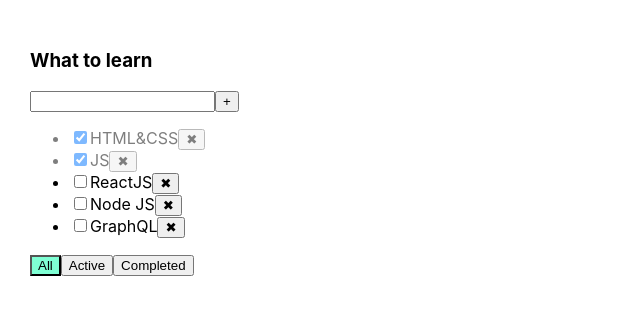
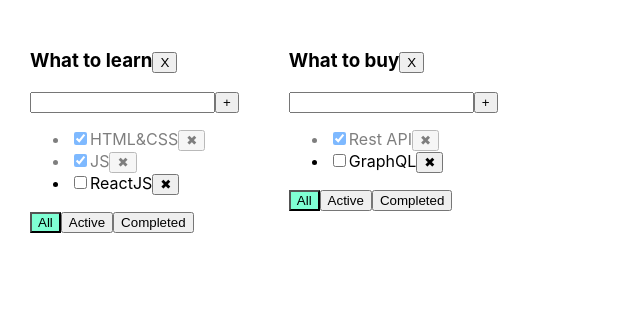
Before and after one commit to mrAxekash/todolist, a React (Create React App) app: page / in a window 1280 px wide. Shown: the top 314 px of the page, without its empty margins (0-640 px from the left). Built offline with nearby package versions, Linux system fonts and the light colour scheme.

Commit message:
Associal array tasks, create array todolist, new functions

```diff
--- a/src/App.tsx
+++ b/src/App.tsx
@@ -5,57 +5,115 @@
 
 export type FilteredValuesType = 'all' | 'active' | 'completed'
 
+export type TodolistsType = {
+    id: string
+    title: string
+    filter: FilteredValuesType
+}
+
+export type TasksType = {
+    [key: string]: Array<TaskType>
+}
+
 function App() {
 
-    let [tasks, setTasks] = useState([
-        { id: v1(), title: "HTML&CSS", isDone: true },
-        { id: v1(), title: "JS", isDone: true },
-        { id: v1(), title: "ReactJS", isDone: false },
-        { id: v1(), title: "Node JS", isDone: false },
-        { id: v1(), title: "GraphQL", isDone: false }
+    // let [tasks, setTasks] = useState([
+    //     {id: v1(), title: "HTML&CSS", isDone: true},
+    //     {id: v1(), title: "JS", isDone: true},
+    //     {id: v1(), title: "ReactJS", isDone: false},
+    //     {id: v1(), title: "Node JS", isDone: false},
+    //     {id: v1(), title: "GraphQL", isDone: false}
+    // ])
+    //
+    // let [filter, setFilter] = useState<FilteredValuesType>('all')
+
+    let todolistID1 = v1()
+    let todolistID2 = v1()
+
+    let [todolists, setTodolists] = useState<TodolistsType[]>([
+        {id: todolistID1, title: 'What to learn', filter: 'all'},
+        {id: todolistID2, title: 'What to buy', filter: 'all'},
+
     ])
 
-    let [filter, setFilter] = useState<FilteredValuesType>('all')
+    let [tasks, setTasks] = useState<TasksType>({
+        [todolistID1]: [
+            {id: v1(), title: 'HTML&CSS', isDone: true},
+            {id: v1(), title: 'JS', isDone: true},
+            {id: v1(), title: 'ReactJS', isDone: false},
+        ],
+        [todolistID2]: [
+            {id: v1(), title: 'Rest API', isDone: true},
+            {id: v1(), title: 'GraphQL', isDone: false},
+        ]
+    })
 
-    const deleteTask = (taskId: string) => {
-        setTasks(tasks.filter(task => task.id !== taskId))
+    //tasks function
+    const deleteTask = (taskId: string, todolistID: string) => {
+        setTasks({...tasks, [todolistID]: tasks[todolistID].filter(task => task.id !== taskId)})
     }
 
-    const changeFilter = (filter: FilteredValuesType) => {
-        setFilter(filter)
+    const changeFilter = (todolistId: string, filter: FilteredValuesType) => {
+        setTodolists(todolists.map(todolist => todolist.id === todolistId ? {...todolist, filter} : todolist))
+
     }
 
-    const addTask = (newTaskTitle: string) => {
+    const addTask = (newTaskTitle: string, todolistID: string) => {
         let newTask: TaskType = {id: v1(), title: newTaskTitle, isDone: false}
-        setTasks([newTask, ...tasks])
+        setTasks({...tasks, [todolistID]: [ newTask , ...tasks[todolistID]]})
     }
 
-    const changeTaskStatus = (taskId: string, isDone: boolean) => {
-        setTasks(tasks.map(task => task.id === taskId ? {...task, isDone} : task))
+    const changeTaskStatus = (taskId: string, isDone: boolean, todolistID: string) => {
+        setTasks({...tasks, [todolistID]: tasks[todolistID].map(task => task.id === taskId ? {...task, isDone } : task)})
+    }
+
+    //todolists function
+
+    const deleteTodolist = (todolistID: string) => {
+        setTodolists(todolists.filter(todolist => todolist.id !== todolistID))
+        delete tasks[todolistID]
     }
 
 
-    let filteredTasks = tasks
-
-    if(filter === 'active') {
-        filteredTasks = filteredTasks.filter(task => !task.isDone)
-    }
-    if(filter === 'completed') {
-        filteredTasks = filteredTasks.filter(task => task.isDone)
-    }
 
 
     return (
         <div className="App">
-            <Todolist
-                title={'What to learn'}
-                tasks={filteredTasks}
-                deleteTask={deleteTask}
-                filter={filter}
-                changeFilter={changeFilter}
-                addTask={addTask}
-                changeTaskStatus={changeTaskStatus}
-            />
+            {todolists.map(todolist => {
+
+                let taskForTodolist = tasks[todolist.id]
+
+                if (todolist.filter === 'active') {
+                    taskForTodolist = taskForTodolist.filter(task => !task.isDone)
+                }
+                if (todolist.filter === 'completed') {
+                    taskForTodolist = taskForTodolist.filter(task => task.isDone)
+                }
+
+                return (
+                    <Todolist
+                        key={todolist.id}
+                        id={todolist.id}
+                        title={todolist.title}
+                        tasks={taskForTodolist}
+                        filter={todolist.filter}
+                        changeFilter={changeFilter}
+                        addTask={addTask}
+                        changeTaskStatus={changeTaskStatus}
+                        deleteTask={deleteTask}
+                        deleteTodolist={deleteTodolist}
+                    />
+                )
+            })}
+            {/*<Todolist*/}
+            {/*    title={'What to learn'}*/}
+            {/*    tasks={filteredTasks}*/}
+            {/*    deleteTask={deleteTask}*/}
+            {/*    filter={filter}*/}
+            {/*    changeFilter={changeFilter}*/}
+            {/*    addTask={addTask}*/}
+            {/*    changeTaskStatus={changeTaskStatus}*/}
+            {/*/>*/}
         </div>
     );
 }
--- a/src/Todolist.tsx
+++ b/src/Todolist.tsx
@@ -9,13 +9,15 @@
 }
 
 type Props = {
+    id: string
     title: string
     tasks: TaskType[]
-    deleteTask: (taskId: string) => void
+    deleteTask: (taskId: string, todolistID: string) => void
     filter: FilteredValuesType
-    changeFilter: (filter: FilteredValuesType) => void
-    addTask: (newTaskTitle: string) => void
-    changeTaskStatus: (taskId: string, isDone: boolean) => void
+    changeFilter: (todolistId: string, filter: FilteredValuesType) => void
+    addTask: (newTaskTitle: string, todolistID: string) => void
+    changeTaskStatus: (taskId: string, isDone: boolean, todolistID: string) => void
+    deleteTodolist: (todolistID: string) => void
 };
 export const Todolist = (props: Props) => {
 
@@ -23,13 +25,12 @@
     const [error, setError] = useState<string | null>(null)
 
     const addTask = () => {
-        if(title.trim() !== '') {
-            props.addTask(title.trim())
+        if (title.trim() !== '') {
+            props.addTask(title.trim(), props.id)
             setTitle('')
         } else {
             setError('Error! Title is required!')
         }
-
     }
 
     const onChangeHandler = (e: ChangeEvent<HTMLInputElement>) => {
@@ -42,17 +43,25 @@
         if (e.key === 'Enter') addTask()
     }
 
-    const onAllClickHandler = () => {
-        props.changeFilter('all')
+    const onAllClickHandler = () => props.changeFilter( props.id ,'all')
+
+    const onActiveClickHandler = () => props.changeFilter(props.id ,'active')
+
+    const onCompletedChangeHandler = () => props.changeFilter(props.id ,'completed')
+
+
+    const deleteTodolist = () => {
+        props.deleteTodolist(props.id)
     }
-    const onActiveClickHandler = () => props.changeFilter('active')
-
-    const onCompletedChangeHandler = () => props.changeFilter('completed')
 
 
     return (
         <div>
-            <h3>{props.title}</h3>
+            <h3>
+                {props.title}
+                <button onClick={deleteTodolist}>X</button>
+            </h3>
+
             <div>
                 <input
                     onChange={onChangeHandler}
@@ -66,9 +75,9 @@
             <ul>
                 {props.tasks.map(task => {
 
-                    const onClickHandler = () => props.deleteTask(task.id)
+                    const onClickHandler = () => props.deleteTask(task.id, props.id)
                     const onChangeHandler = (e: ChangeEvent<HTMLInputElement>) => {
-                        props.changeTaskStatus(task.id, e.currentTarget.checked)
+                        props.changeTaskStatus(task.id, e.currentTarget.checked, props.id)
                     }
 
                     return <li
@@ -82,9 +91,14 @@
                 })}
             </ul>
             <div>
-                <button onClick={onAllClickHandler} className={props.filter === 'all' ? 'active-filter' : ''}>All</button>
-                <button onClick={onActiveClickHandler} className={props.filter === 'active' ? 'active-filter' : ''} >Active</button>
-                <button onClick={onCompletedChangeHandler} className={props.filter === 'completed' ? 'active-filter' : ''} >Completed</button>
+                <button onClick={onAllClickHandler} className={props.filter === 'all' ? 'active-filter' : ''}>All
+                </button>
+                <button onClick={onActiveClickHandler}
+                        className={props.filter === 'active' ? 'active-filter' : ''}>Active
+                </button>
+                <button onClick={onCompletedChangeHandler}
+                        className={props.filter === 'completed' ? 'active-filter' : ''}>Completed
+                </button>
             </div>
         </div>
     );
```
